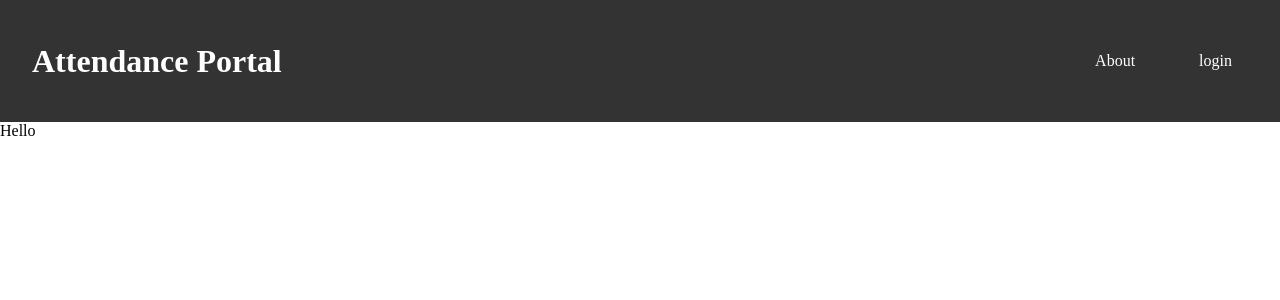
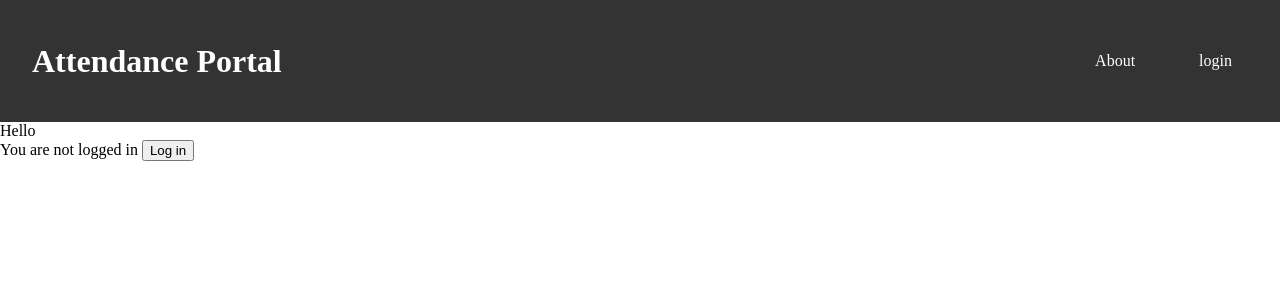
Before and after one commit to ankkitsharma/attendance-portal, a React (Vite) app in the folder client/: page / in a window 1280 px wide. Shown: the top 300 px of the page. Built offline with nearby package versions, Linux system fonts and the light colour scheme.

Commit message:
add title for root

```diff
--- a/client/src/pages/Root.jsx
+++ b/client/src/pages/Root.jsx
@@ -1,10 +1,22 @@
 import React, { useContext, useEffect } from "react";
+import { useNavigate } from "react-router-dom";
 import UserContext from "../context/Usercontext";
+import styles from "./Root.module.css";
 
 export default function root() {
   const { user } = useContext(UserContext);
-  useEffect(() => {
-    console.log("Inside Root: ", user);
-  }, []);
-  return <div>Hello {user?.user.username}</div>;
+  const navigate = useNavigate();
+  return (
+    <div className={styles.title}>
+      Hello{" "}
+      {user ? (
+        user.user.username
+      ) : (
+        <div>
+          You are not logged in{" "}
+          <button onClick={() => navigate("/signIn")}>Log in</button>
+        </div>
+      )}
+    </div>
+  );
 }
```
Also changed, not shown: client/src/pages/Root.module.css (added).
